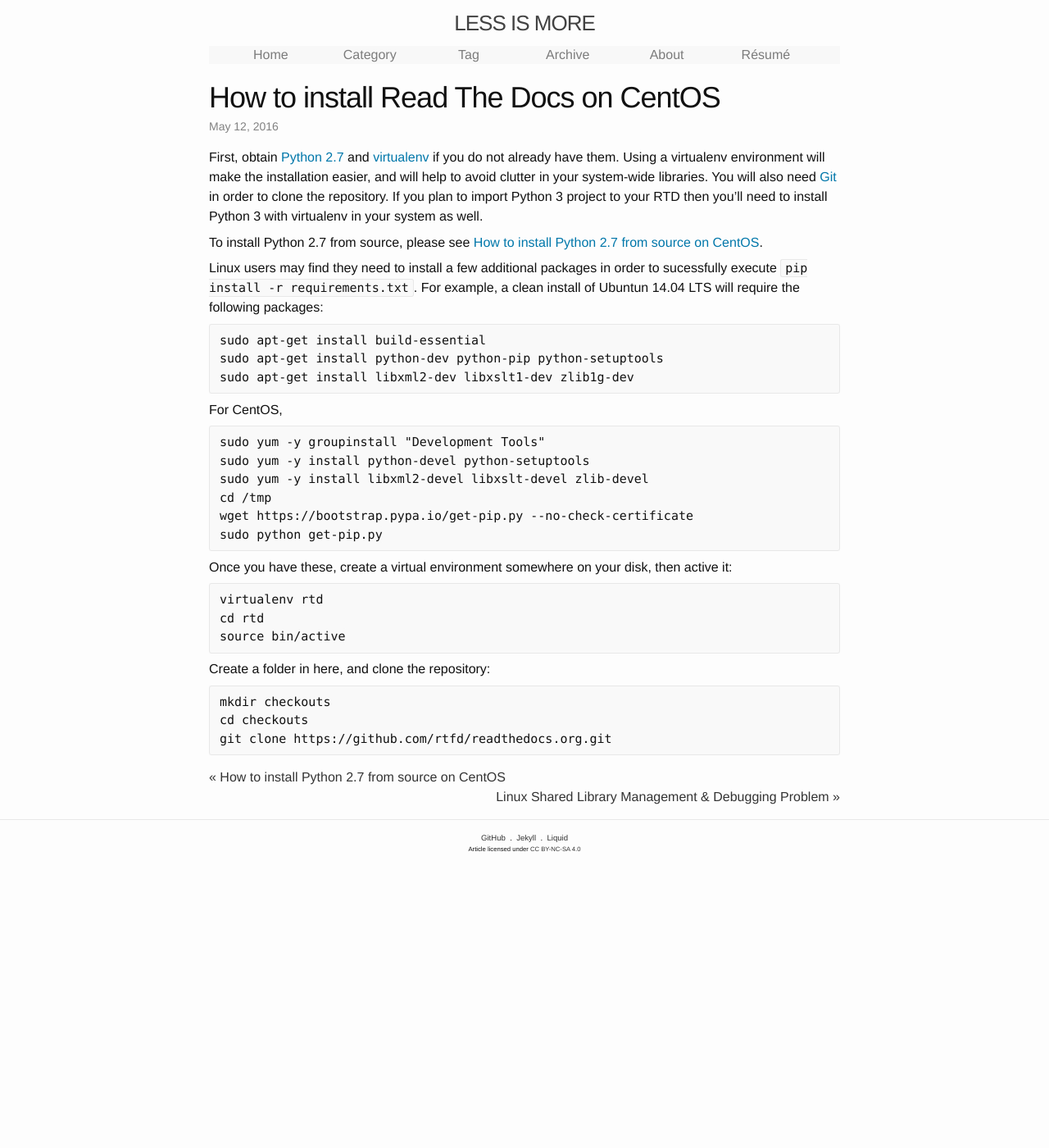
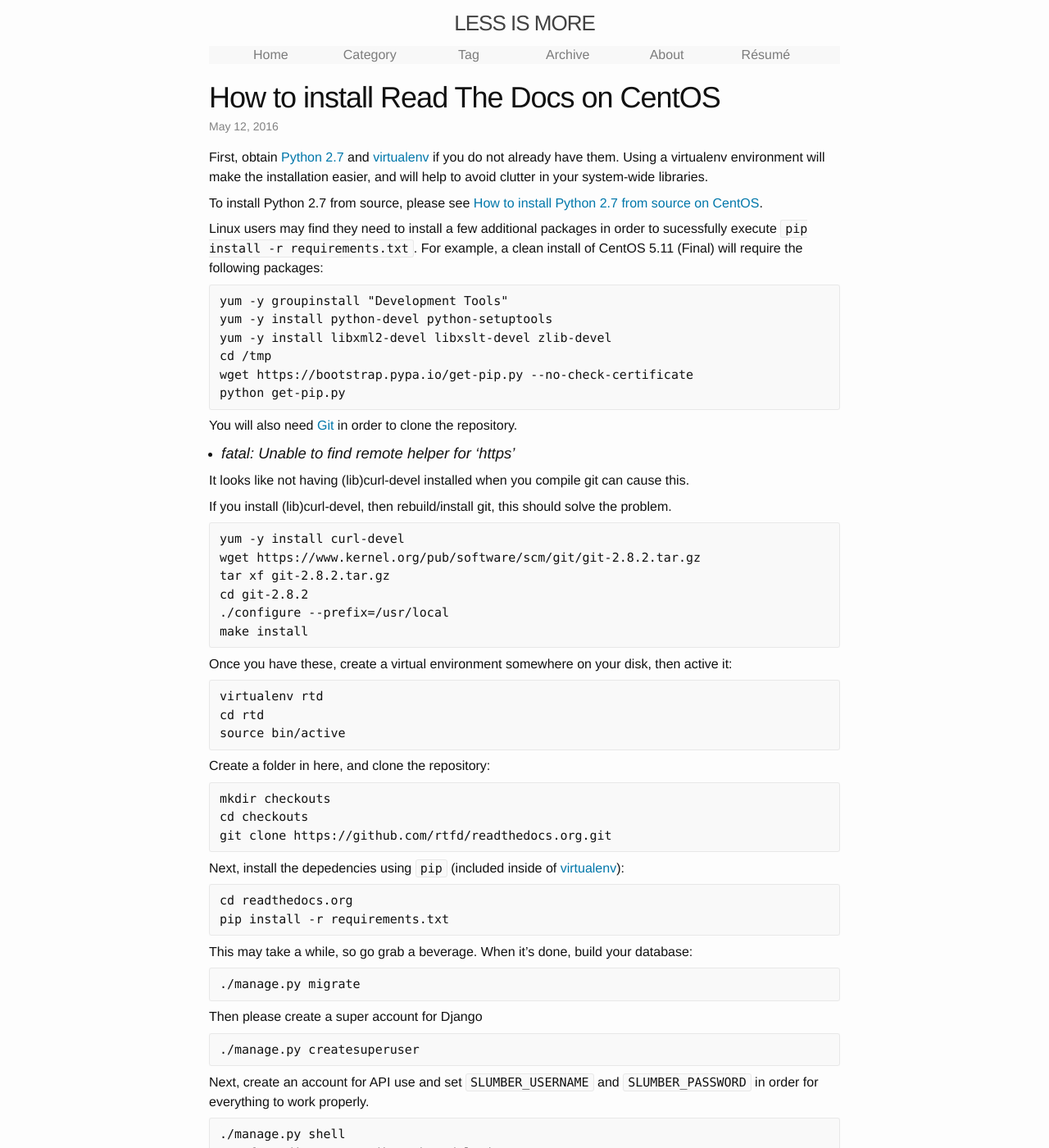
Before and after one commit to ousiax/ousiax.github.io, a Jekyll site: the page built from _posts/2016-05-12-how-to-install-read-the-docs-on-centos.md, in a window 1280 px wide and 1400 px high. Shown: the whole window at 82% size. Built offline with Jekyll 4.4.1, drawn with Linux system fonts in a browser that asks for light colours; comment, search, counter and statistics services are not loaded; some of the changed text lies outside the part shown.

Commit message:
Update 2016-05-12-how-to-install-read-the-docs-on-centos.md

```diff
--- a/_posts/2016-05-12-how-to-install-read-the-docs-on-centos.md
+++ b/_posts/2016-05-12-how-to-install-read-the-docs-on-centos.md
@@ -6,24 +6,33 @@
 tags: ['ReadTheDocs', 'Python', 'CentOS']
 disqus_identifier: 320150661822729104925016946000399763251
 ---
-First, obtain [Python 2.7](http://www.python.org/) and [virtualenv](http://pypi.python.org/pypi/virtualenv) if you do not already have them. Using a virtualenv environment will make the installation easier, and will help to avoid clutter in your system-wide libraries. You will also need [Git](http://git-scm.com/) in order to clone the repository. If you plan to import Python 3 project to your RTD then you'll need to install Python 3 with virtualenv in your system as well.
+First, obtain [Python 2.7](http://www.python.org/) and [virtualenv](http://pypi.python.org/pypi/virtualenv) if you do not already have them. Using a virtualenv environment will make the installation easier, and will help to avoid clutter in your system-wide libraries.
 
 To install Python 2.7 from source, please see [How to install Python 2.7 from source on CentOS](/python/2016/05/11/how-to-install-python-2.7-from-source-on-centos.html).
 
-Linux users may find they need to install a few additional packages in order to sucessfully execute `pip install -r requirements.txt`. For example, a clean install of Ubuntun 14.04 LTS will require the following packages:
+Linux users may find they need to install a few additional packages in order to sucessfully execute `pip install -r requirements.txt`. For example, a clean install of CentOS 5.11 (Final) will require the following packages:
 
-    sudo apt-get install build-essential
-    sudo apt-get install python-dev python-pip python-setuptools
-    sudo apt-get install libxml2-dev libxslt1-dev zlib1g-dev
-
-For CentOS,
-
-    sudo yum -y groupinstall "Development Tools"
-    sudo yum -y install python-devel python-setuptools
-    sudo yum -y install libxml2-devel libxslt-devel zlib-devel
+    yum -y groupinstall "Development Tools"
+    yum -y install python-devel python-setuptools
+    yum -y install libxml2-devel libxslt-devel zlib-devel
     cd /tmp
     wget https://bootstrap.pypa.io/get-pip.py --no-check-certificate
-    sudo python get-pip.py
+    python get-pip.py
+
+You will also need [Git](http://git-scm.com/) in order to clone the repository.
+
+* ***fatal: Unable to find remote helper for 'https'***
+
+It looks like not having (lib)curl-devel installed when you compile git can cause this.
+
+If you install (lib)curl-devel, then rebuild/install git, this should solve the problem.
+
+    yum -y install curl-devel
+    wget https://www.kernel.org/pub/software/scm/git/git-2.8.2.tar.gz
+    tar xf git-2.8.2.tar.gz
+    cd git-2.8.2
+    ./configure --prefix=/usr/local
+    make install
 
 Once you have these, create a virtual environment somewhere on your disk, then active it:
 
@@ -36,3 +45,57 @@
     mkdir checkouts
     cd checkouts
     git clone https://github.com/rtfd/readthedocs.org.git
+
+Next, install the depedencies using `pip` (included inside of [virtualenv](http://pypi.python.org/pypi/virtualenv)):
+
+    cd readthedocs.org
+    pip install -r requirements.txt
+
+This may take a while, so go grab a beverage. When it's done, build your database:
+
+    ./manage.py migrate
+
+Then please create a super account for Django
+
+    ./manage.py createsuperuser
+
+Next, create an account for API use and set `SLUMBER_USERNAME` and `SLUMBER_PASSWORD` in order for everything to work properly.
+
+    ./manage.py shell
+    >>> from django.contrib.auth.models import User
+    >>> user = User.objects.create_user('test','','test')
+    >>> user.is_staff = True
+    >>> user.save()
+
+Now let's properly generate the static assets:
+
+    ./manage.py collectstatic
+
+Finally, your're ready to start the webserver:
+
+    ./manage.py runserver
+
+For builds to properly kick off as expected, it is necessary the port you're serving on (i.e. `runserver 0.0.0.0:8000`) match the port defined in `PRODUCTION_DOMAIN`. You can utilize `local_settings.py` to modify this. (By default, it's `localhost:8000`)
+
+If you put a file named `local_settings.py` in the `readthedocs/settings` directory, it will override settings available in the base install.
+
+Example `local_settings.py`:
+
+    PRODUCTION_DOMAIN = '192.168.241.130:8000'
+
+    SLUMBER_API_HOST = 'http://192.168.241.130:8000'
+
+    TIME_ZONE = 'Asia/Chongqing'
+
+    #ALLOW_ADMIN = False
+    DEBUG = False
+
+* * *
+
+### References
+
+* [Installation — Read The Docs 1.0 documentation](http://docs.readthedocs.io/en/latest/install.html)
+
+* [Customizing your install — Read The Docs 1.0 documentation](http://docs.readthedocs.io/en/latest/custom_installs/customization.html)
+
+* [linux - git clone: fatal: Unable to find remote helper for 'https' - Stack Overflow](http://stackoverflow.com/questions/8329485/git-clone-fatal-unable-to-find-remote-helper-for-https)
```
